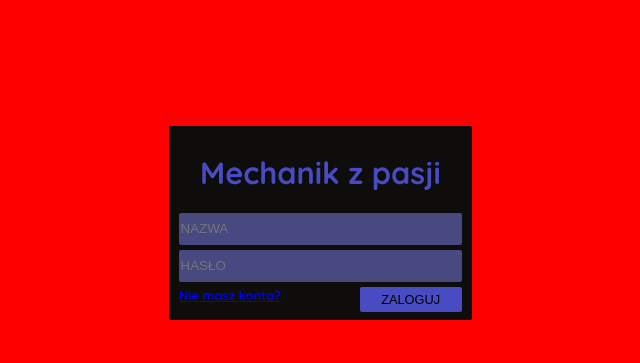
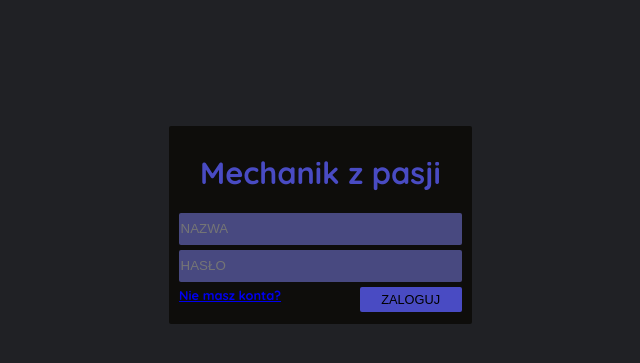
Before and after one commit to yarcio/systemmechanikowy, a PHP site: page / in a window 1280 px wide. Shown: the top 363 px of the page, without its empty margins (307-947 px from the left). Run offline with PHP 8.4, Linux system fonts and the light colour scheme.

Commit message:
naprawacss

```diff
--- a/index.php
+++ b/index.php
@@ -4,7 +4,7 @@
 	    <meta charset="UTF-8">
 	    <meta name="viewport" content="width=device-width, initial-scale=1.0">
 	    <title>MECHANIK Z PASJI</title>
-		<link rel="stylesheet" href="stylesheet/style.css">
+		<link rel="stylesheet" type="text/css" href="stylesheet/style.css?<?php echo time(); ?>">
 	</head>
 	<body>
 		<form action="/" method="POST">
--- a/stylesheet/style.css
+++ b/stylesheet/style.css
@@ -2,8 +2,8 @@
 
 body {
     font-family: 'Quicksand',sans-serif;
-    /* background-color: #202125; */
-    background-color: red;
+    background-color: #202125;
+    /* background-color: red; */
     color: #494BC3;
 }
 
@@ -64,4 +64,5 @@ input[type="submit"] {
     font-size: 1vw;
     width: 35%;
     margin-right: 1.5%;
+    margin-bottom: 4px;
 }
```
